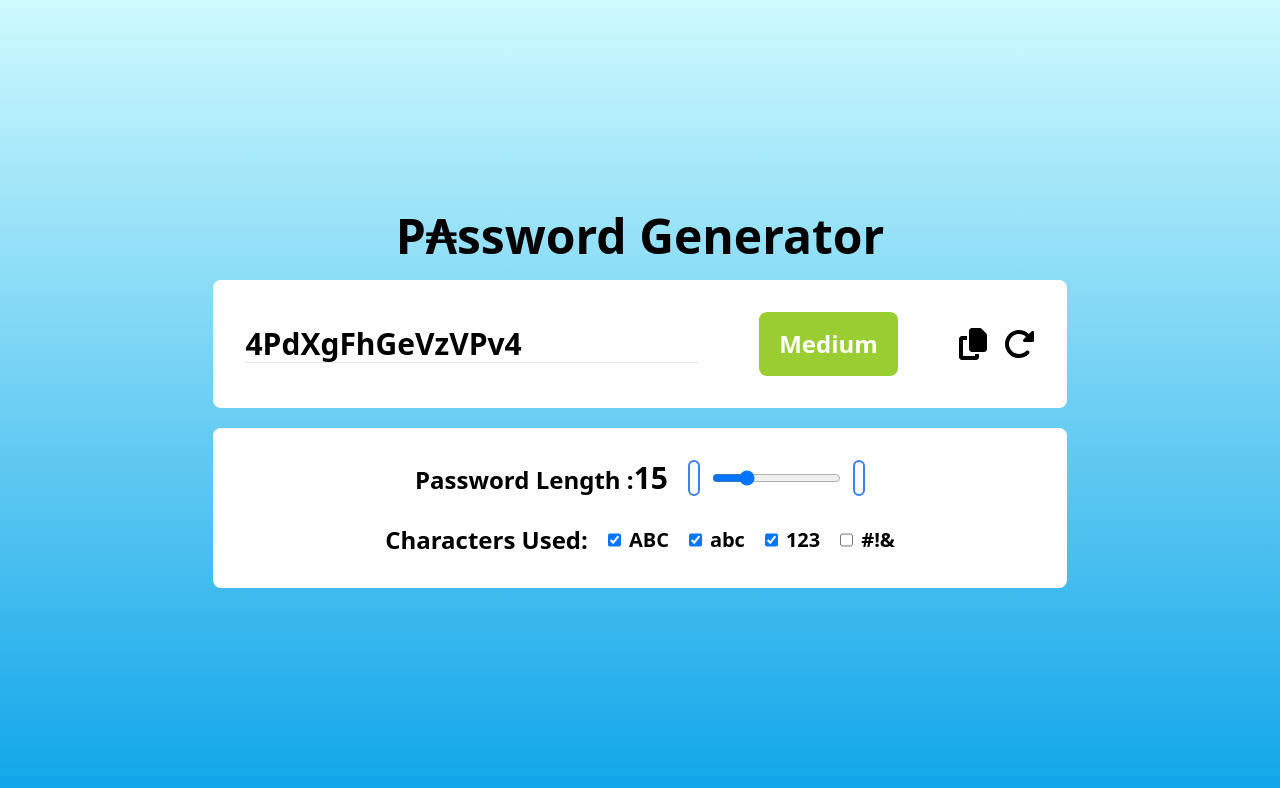
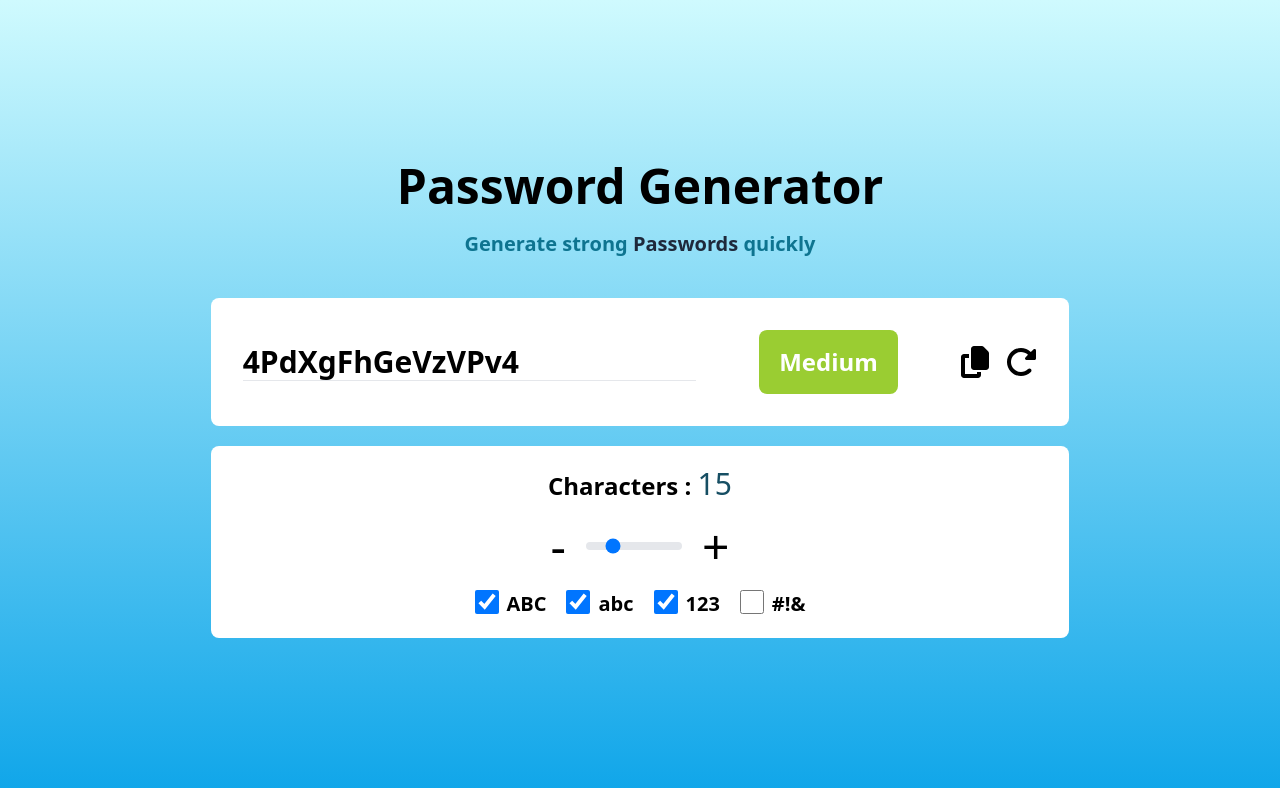
Before and after one commit to igg7x/Pass-Gen, a React (Vite) app: page / in a window 1280 px wide. Shown: the top 788 px of the page. Built offline with nearby package versions, Linux system fonts and the light colour scheme.

Commit message:
feat: fix styles

```diff
--- a/package.json
+++ b/package.json
@@ -14,7 +14,8 @@
     "@fortawesome/free-solid-svg-icons": "^6.4.2",
     "@fortawesome/react-fontawesome": "^0.2.0",
     "react": "^18.2.0",
-    "react-dom": "^18.2.0"
+    "react-dom": "^18.2.0",
+    "react-toastify": "^9.1.3"
   },
   "devDependencies": {
     "@types/react": "^18.2.15",
--- a/src/components/PasswordConfig.jsx
+++ b/src/components/PasswordConfig.jsx
@@ -1,7 +1,5 @@
-import React, { useRef } from "react";
-import MemoizedFontAwesomeIcon from "./MemoizedIcon";
-import { FontAwesomeIcon } from "@fortawesome/react-fontawesome";
-import { faRightFromBracket } from "@fortawesome/free-solid-svg-icons";
+import React from "react";
+
 const PasswordConfig = ({ values, setValues, length, setLength }) => {
   const handleLengthChange = (e) => {
     e.preventDefault();
@@ -16,19 +14,19 @@ const PasswordConfig = ({ values, setValues, length, setLength }) => {
   };
 
   return (
-    <div className=" rounded-lg  gap-7 flex-col items-center justify-center flex p-8 w-[67.5%]  bg-white">
-      <div className="flex flex-wrap  gap-5 max-[800px]:flex-col ">
-        <div>
-          <label htmlFor="length" className=" text-2xl font-extrabold">
-            Password Length :
+    <div className=" rounded-lg  gap-5 flex-col items-center justify-center flex p-5 w-[67.5%]  bg-white">
+      <label htmlFor="length" className=" text-2xl font-bold">
+        Characters :{" "}
+        <span className="text-3xl  font-medium text-cyan-900 ">{length}</span>
       </label>
-          <span className="font-bold text-3xl">{length}</span>
-        </div>
-        <div className="flex gap-3">
+
+      <div className="flex w-[50%]  items-center justify-center gap-5 ">
         <button
           id="minus"
           onClick={handleLengthChange}
-            className="rounded-full  border-2 border-blue-500 p-1"></button>
+          className="font-extralight   text-5xl ">
+          -
+        </button>
         <input
           onChange={(e) => setLength(e.target.value)}
           type="range"
@@ -37,17 +35,19 @@ const PasswordConfig = ({ values, setValues, length, setLength }) => {
           max="50"
           value={length}
           id="length"
+          className=" w-24 h-2 bg-gray-200 rounded-lg appearance-none cursor-pointer dark:bg-gray-700"
         />
         <button
           id="plus"
           onClick={handleLengthChange}
-            className="rounded-full  border-2 border-blue-500 p-1"></button>
+          className="font-extralight   text-5xl ">
+          +
+        </button>
       </div>
-      </div>
-      <div className="flex font-extrabold  items-center flex-wrap text-xl gap-5 ">
-        <h3 className="text-2xl">Characters Used:</h3>
-        <div className="flex gap-2">
+      <div className="flex font-bold  justify-between  items-center flex-wrap text-xl gap-5 ">
+        <div className="flex gap-2 ">
           <input
+            className="dark:border-white-400/20 dark:scale-100 transition-all duration-500 ease-in-out dark:hover:scale-110 dark:checked:scale-100 w-6 h-6"
             type="checkbox"
             defaultChecked={values.uppercase}
             onChange={setValues}
@@ -63,6 +63,7 @@ const PasswordConfig = ({ values, setValues, length, setLength }) => {
 
         <div className="flex gap-2">
           <input
+            className="dark:border-white-400/20 dark:scale-100 transition-all duration-500 ease-in-out dark:hover:scale-110 dark:checked:scale-100 w-6 h-6"
             type="checkbox"
             defaultChecked={values.lowercase}
             onChange={setValues}
@@ -78,6 +79,7 @@ const PasswordConfig = ({ values, setValues, length, setLength }) => {
 
         <div className="flex  gap-2">
           <input
+            className="dark:border-white-400/20 dark:scale-100 transition-all duration-500 ease-in-out dark:hover:scale-110 dark:checked:scale-100 w-6 h-6"
             type="checkbox"
             defaultChecked={values.numbers}
             onChange={setValues}
@@ -93,6 +95,7 @@ const PasswordConfig = ({ values, setValues, length, setLength }) => {
 
         <div className="flex  gap-2">
           <input
+            className="dark:border-white-400/20 dark:scale-100 transition-all duration-500 ease-in-out dark:hover:scale-110 dark:checked:scale-100 w-6 h-6"
             type="checkbox"
             defaultChecked={values.symbols}
             onChange={setValues}
--- a/src/components/PasswordGeneratorContainer.jsx
+++ b/src/components/PasswordGeneratorContainer.jsx
@@ -2,6 +2,7 @@ import React, { useState, useEffect, useRef } from "react";
 import PasswordInput from "./PasswordInput";
 import PasswordConfig from "./PasswordConfig";
 import useGenPassword from "../hooks/useGenPassword";
+import { ToastContainer } from "react-toastify";
 const PasswordGeneratorContainer = () => {
   const [configValues, setConfigValues] = useState({
     uppercase: true,
@@ -31,16 +32,21 @@ const PasswordGeneratorContainer = () => {
   }, [configValues, passwordLength]);
 
   return (
-    <div className="flex flex-col items-center p-2 min-[500px]:justify-center gap-5  max-[375px]:h-full  h-screen bg-gradient-to-t from-sky-500 to-cyan-100">
-      <h1 className=" text-center  font-extrabold   text-5xl ">
-        P₳ssword Generator
+    <div className="flex flex-col items-center p-1 justify-center gap-5   h-screen bg-gradient-to-t from-sky-500 to-cyan-100">
+      <h1 className=" text-center max-[450px]:text-4xl font-extrabold  max-[375px]:text-2xl text-5xl ">
+        Password Generator
       </h1>
+      <p className="font-bold text-xl text-cyan-700">
+        Generate strong <strong className="text-slate-800">Passwords</strong>{" "}
+        quickly
+      </p>
+      <ToastContainer />
       <PasswordInput
         password={password}
         values={configValues}
         length={passwordLength}
         setPass={setPassword}
-      />
+      />{" "}
       <PasswordConfig
         values={configValues}
         length={passwordLength}
--- a/src/components/PasswordInput.jsx
+++ b/src/components/PasswordInput.jsx
@@ -1,11 +1,21 @@
 import React from "react";
 import MemoizedFontAwesomeIcon from "./MemoizedIcon";
 import { faRotateRight, faCopy } from "@fortawesome/free-solid-svg-icons";
-
+import { ToastContainer, toast } from "react-toastify";
+import "react-toastify/dist/ReactToastify.css";
 import useGenPassword from "../hooks/useGenPassword";
 
 const PasswordInput = ({ password, setPass, values, length }) => {
   const handleCopyToClipBoard = () => {
+    toast.success("Copy to Clipboard", {
+      position: "bottom-center",
+      autoClose: 2000,
+      hideProgressBar: true,
+      closeOnClick: true,
+      draggable: true,
+      progress: undefined,
+      theme: "dark",
+    });
     navigator.clipboard.writeText(password);
   };
 
@@ -20,7 +30,7 @@ const PasswordInput = ({ password, setPass, values, length }) => {
           onChange={(e) => setPass(e.target.value)}
           value={password}
           type="text"
-          className="outline-none  min-[500px]:text-3xl text-2xl font-bold   w-full "
+          className="outline-none  text-ellipsis min-[500px]:text-3xl text-2xl font-bold   w-full "
           id="password"
         />
         <hr />
@@ -47,6 +57,7 @@ const PasswordInput = ({ password, setPass, values, length }) => {
             : "Very Strong"}
         </h3>
       </div>
+
       <div className="flex gap-4  font-normal   ">
         <button onClick={handleCopyToClipBoard}>
           <MemoizedFontAwesomeIcon icon={faCopy} size={"2xl"} />
```
Also changed, not shown: 1 other file (tests, documents, lock files or other folders). Lines whose indentation alone changed are shown as unchanged.
